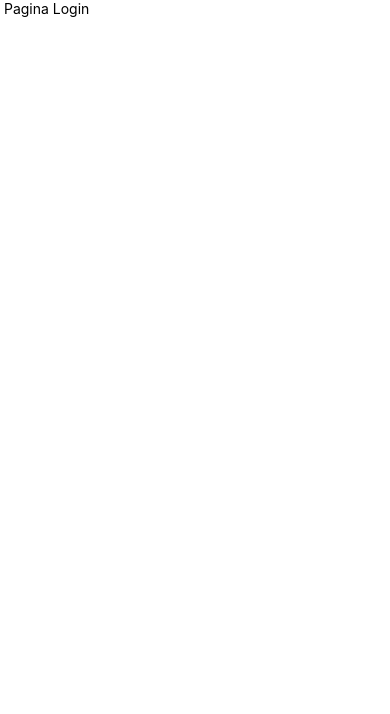
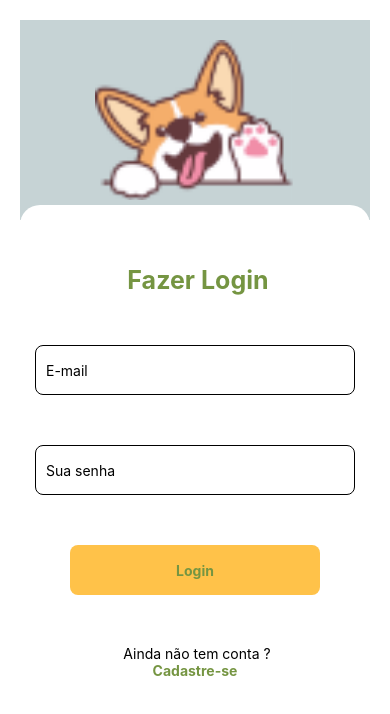
Before and after one commit to RgMellon/Nanny-Pet, a React Native app: screen / in a window 390 px wide. Shown: the top 714 px of the page. Built offline with nearby package versions, Linux system fonts and the light colour scheme.

Commit message:
Tela de login

```diff
--- a/src/pages/Login/index.js
+++ b/src/pages/Login/index.js
@@ -1,11 +1,42 @@
 import React from "react";
+import {TextInput} from "react-native"
+import * as S from "./styles";
 
-import { Text } from "react-native";
+import dog from "../../assets/dog.png";
 
-// import { Container } from './styles';
 
 const Login = () => {
-  return <Text> Pagina Login</Text>;
+  function handleNext() {
+    Alert.aler("oi");
+  }
+
+  return(
+    <S.Container>
+      <S.ContentImage>
+        <S.Image source={dog} />
+      </S.ContentImage>
+
+      <S.Detail />
+        <S.Title> Fazer Login</S.Title>
+
+      <S.TextInput
+        placeholder = 'E-mail'
+      />
+      <S.TextInput
+        placeholder = 'Sua senha'
+        secureTextEntry={true}
+      />
+      <S.ButtonLogin onPress={handleNext}>
+        <S.ButtonLoginText> Login </S.ButtonLoginText>
+      </S.ButtonLogin>
+      <S.Content>
+      <S.Text> Ainda não tem conta ?</S.Text>
+      <S.Cadastre>
+        <S.CadastreText> Cadastre-se </S.CadastreText>
+      </S.Cadastre>
+      </S.Content>
+    </S.Container>
+  )
 };
 
 export default Login;
--- a/src/pages/Login/styles.js
+++ b/src/pages/Login/styles.js
@@ -0,0 +1,85 @@
+import styled from "styled-components/native";
+
+export const Container = styled.SafeAreaView`
+  flex: 1;
+  background: #fff;
+  padding: 20px;
+
+  align-items: center;
+`;
+
+export const ContentImage = styled.View`
+  width: 100%;
+  height: 200px;
+  background: #c6d3d5;
+
+  justify-content: center;
+  align-items: center;
+`;
+
+export const Image = styled.Image`
+  width: 200px;
+  height: 160px;
+`;
+
+export const Detail = styled.View`
+  width: 100%;
+  height: 20px;
+  background: #fff;
+  margin-top: -15px;
+  border-top-left-radius: 40px;
+  border-top-right-radius: 40px;
+`;
+
+export const Title = styled.Text`
+  text-align: center;
+  color: #759542;
+  font-weight: bold;
+  font-size: 25px;
+  margin-top:40px;
+`;
+
+export const TextInput = styled.TextInput`
+    width: 320px;
+    height: 50px;
+    padding: 10px;
+
+    border-radius: 8px;
+    border-width: 1;
+    margin-top: 50px;
+`;
+export const ButtonLogin = styled.TouchableOpacity`
+  width: 250px;
+  height: 50px;
+  background: #ffc249;
+
+  margin-top: 50px;
+  justify-content: center;
+  align-items: center;
+  border-radius: 8px;
+`;
+
+export const ButtonLoginText = styled.Text`
+  font-size: 14px;
+  color: #759542;
+  font-weight: bold;
+`;
+
+export const Content = styled.View`
+  display: flex;
+  align-items: center;
+`;
+
+export const Text = styled.Text`
+  margin-top: 50px;
+`;
+
+export const Cadastre = styled.TouchableOpacity`
+
+`;
+
+export const CadastreText = styled.Text`
+  font-size: 14px;
+  color: #759542;
+  font-weight: bold;
+`;
```
Also changed, not shown: 1 other file (tests, documents, lock files or other folders).
